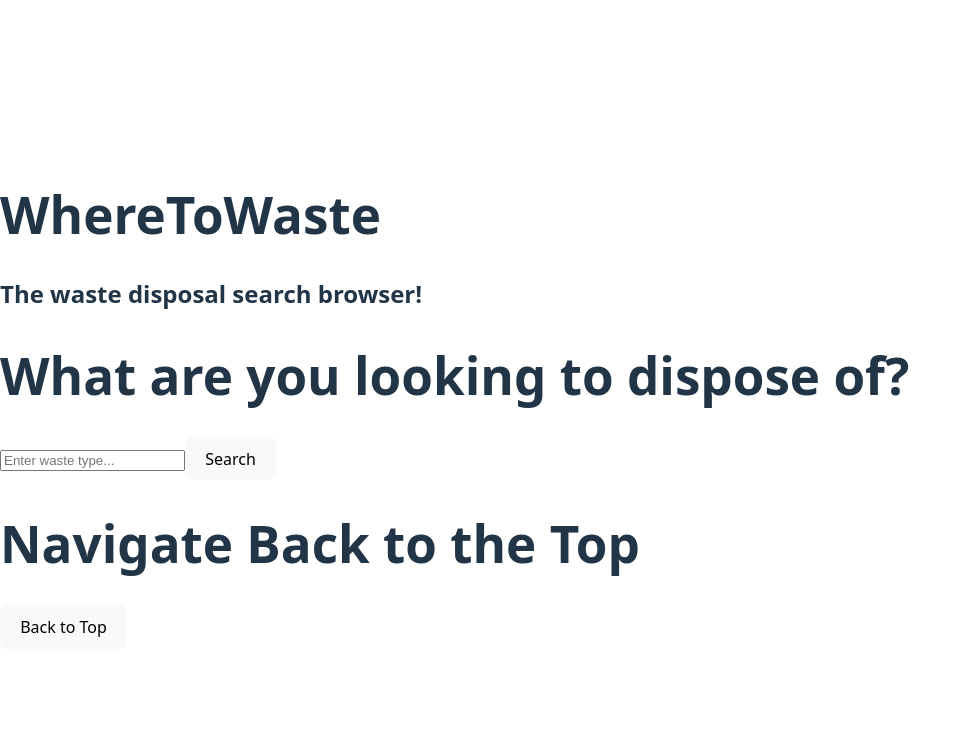
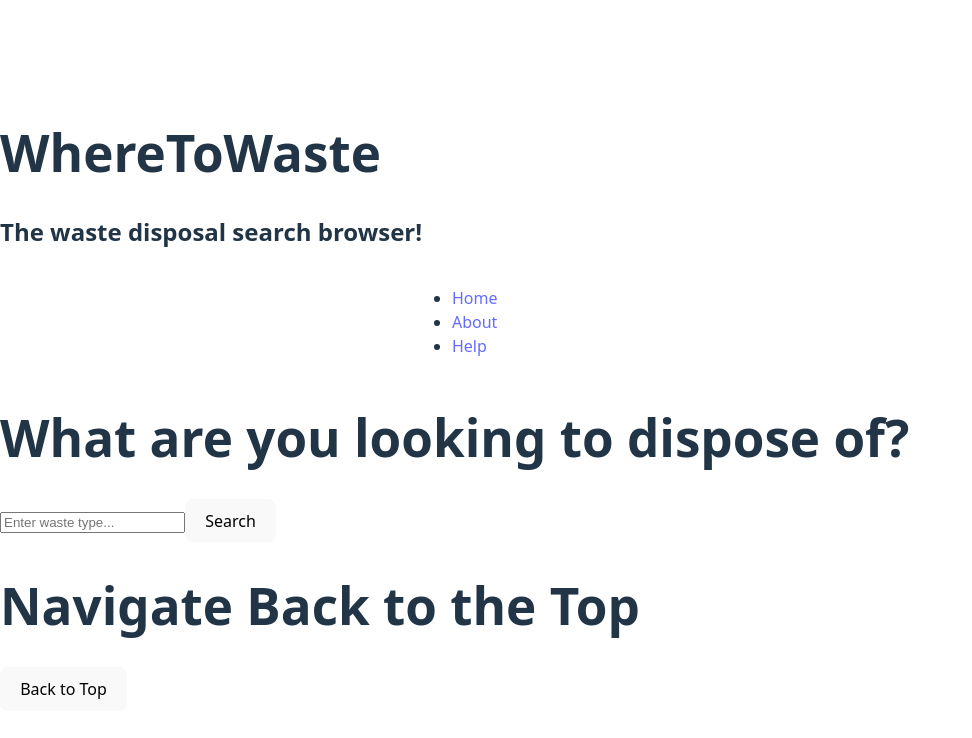
Before and after one commit to devwilkes/WheretoWaste, a React (Vite) app: page /home in a window 1280 px wide. Shown: the top 738 px of the page, without its empty margins (0-972 px from the left). Built offline with nearby package versions, Linux system fonts and the light colour scheme.

Commit message:
correcting nav component

```diff
--- a/src/App.css
+++ b/src/App.css
@@ -5,11 +5,15 @@
 header {
   background-color: #ffc824;
   padding: 20px;
-  text-align: center;
+  display: flex;
+  justify-content: center;
+  align-items: center;
 }
 
 nav {
   margin: 20px 0;
+  display: flex;
+  justify-content: center;
 }
 
 footer {
@@ -17,6 +21,9 @@ footer {
   color: #ffffff;
   text-align: center;
   padding: 10px;
+  display: flex;
+  justify-content: center;
+  align-items: center;
   width: 100%;
   bottom: 0;
 }
--- a/src/App.tsx
+++ b/src/App.tsx
@@ -10,6 +10,7 @@ const App: React.FC = () => {
     <>
       <Header />
       <Nav />
+
       <Footer />
     </>
   );
--- a/src/Nav.tsx
+++ b/src/Nav.tsx
@@ -10,7 +10,7 @@ import About from "./about_page/AboutBody";
 import Help from "./help_page/HelpBody";
 
 
-const Nav: React.FC = () => {
+function AppRoutes () {
     return (
         <>
             <Router>
@@ -35,6 +35,20 @@ const Nav: React.FC = () => {
             </Router>
         </>
     );
+}
+
+const Nav: React.FC = () => {
+    return (
+        <>
+            <nav>
+            <ul>
+                <li><a href="/home">Home</a></li>
+                <li><a href="/about">About</a></li>
+                <li><a href="/help">Help</a></li>
+            </ul>
+            </nav>
+            {AppRoutes()}
+        </>)
   }
 
   export default Nav;
--- a/src/index.css
+++ b/src/index.css
@@ -42,7 +42,7 @@ button {
   font-size: 1em;
   font-weight: 500;
   font-family: inherit;
-  background-color: #1a1a1a;
+  background-color: #0f2803;
   cursor: pointer;
   transition: border-color 0.25s;
 }
```
